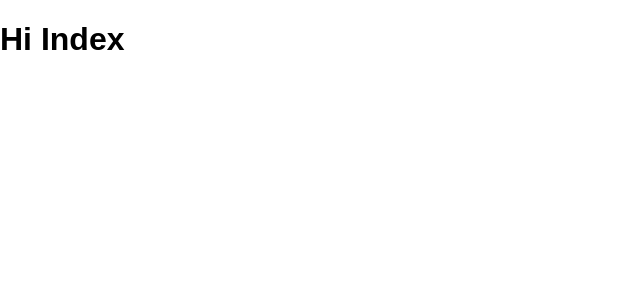
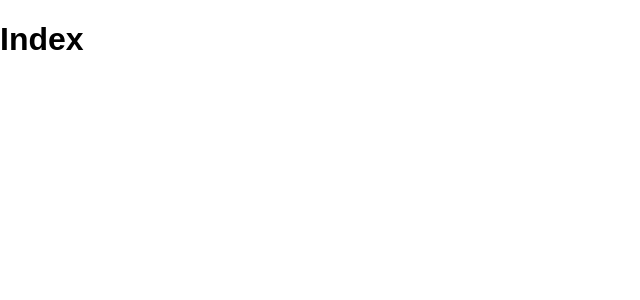
Before and after one commit to regex-capstone/B10-Regex-Capstone, a Next.js app: page / in a window 1280 px wide. Shown: the top 300 px of the page, without its empty margins (0-640 px from the left). Built offline with nearby package versions, Linux system fonts and the light colour scheme.

Commit message:
Migration to NextJS 12

```diff
--- a/app/layout.tsx
+++ /dev/null
@@ -1,13 +0,0 @@
-import './global.css'
-
-/**
- * Application root layout.
- */
-export default function RootLayout({ children }: { children: React.ReactNode }) {
-  return (
-    <html>
-      <head></head>
-      <body>{children}</body>
-    </html>
-  )
-}
--- a/app/page.tsx
+++ /dev/null
@@ -1,9 +0,0 @@
-/**
- * Index page.
- */
-export default async function Index() {
-
-  return (
-    <h1>Hi Index</h1>
-  )
-}
--- a/next.config.js
+++ b/next.config.js
@@ -1,8 +1,6 @@
 /** @type {import('next').NextConfig} */
 const nextConfig = {
-  experimental: {
-    appDir: true,
-  },
+  experimental: {},
   webpack(config) {
     config.experiments = { ...config.experiments, topLevelAwait: true }
     return config
--- /dev/null
+++ b/pages/_app.tsx
@@ -0,0 +1,7 @@
+import { AppProps } from 'next/app'
+import './global.css'
+
+/* (application root) */
+export default function App({ Component, pageProps }: AppProps<any>) {
+  return <Component {...pageProps} />
+}
--- /dev/null
+++ b/pages/index.tsx
@@ -0,0 +1,6 @@
+/* (root)/ */
+export default function Index() {
+  return (
+    <h1>Index</h1>
+  )
+}
```
Also changed, not shown: app/[page]/page.tsx (deleted, +0 -10 lines), app/search/page.tsx (deleted, +0 -8 lines), pages/page/[id].tsx (added, +10 -0 lines), pages/search.tsx (added, +13 -0 lines), pages/global.css (renamed from app/global.css).
